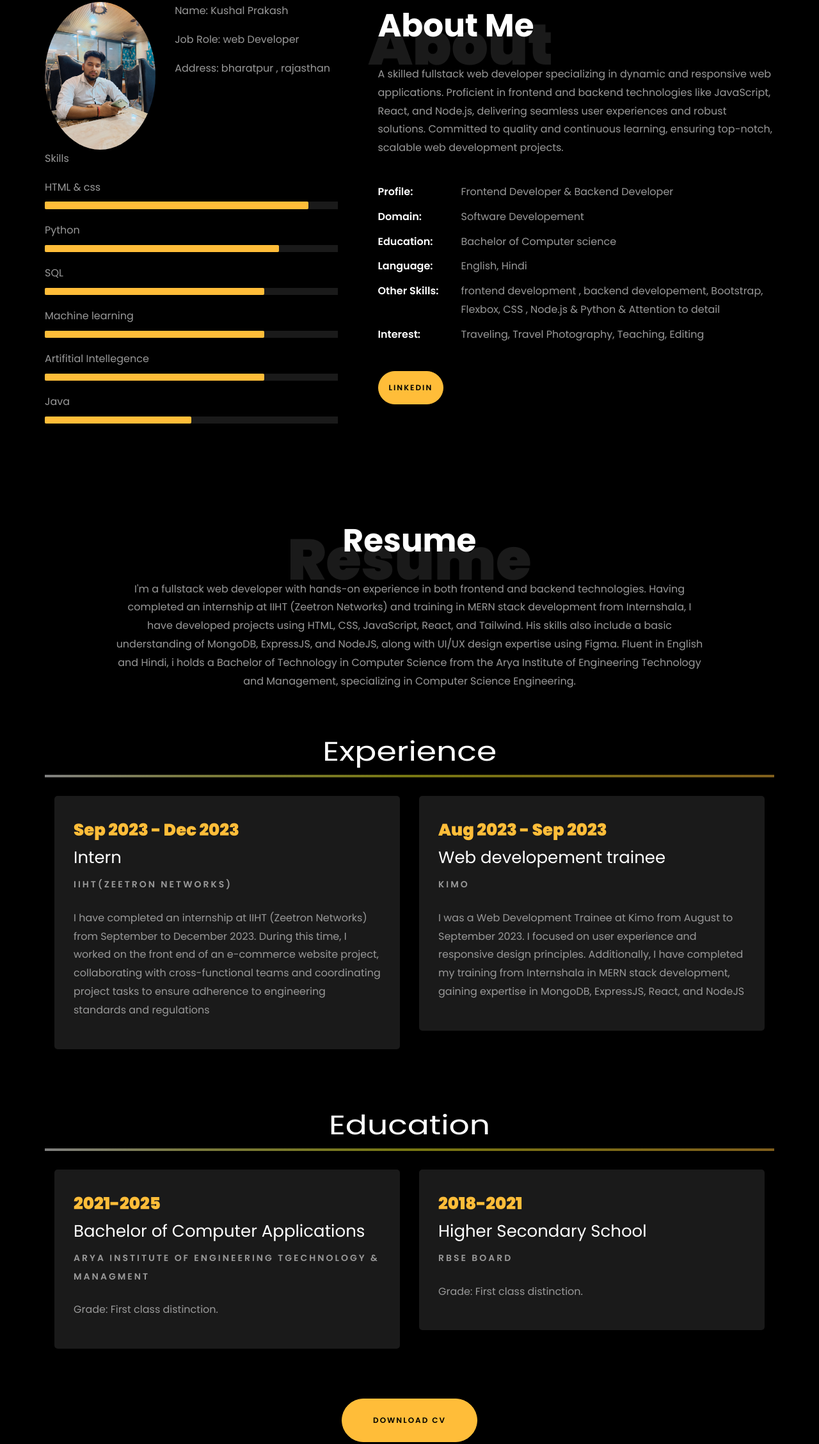
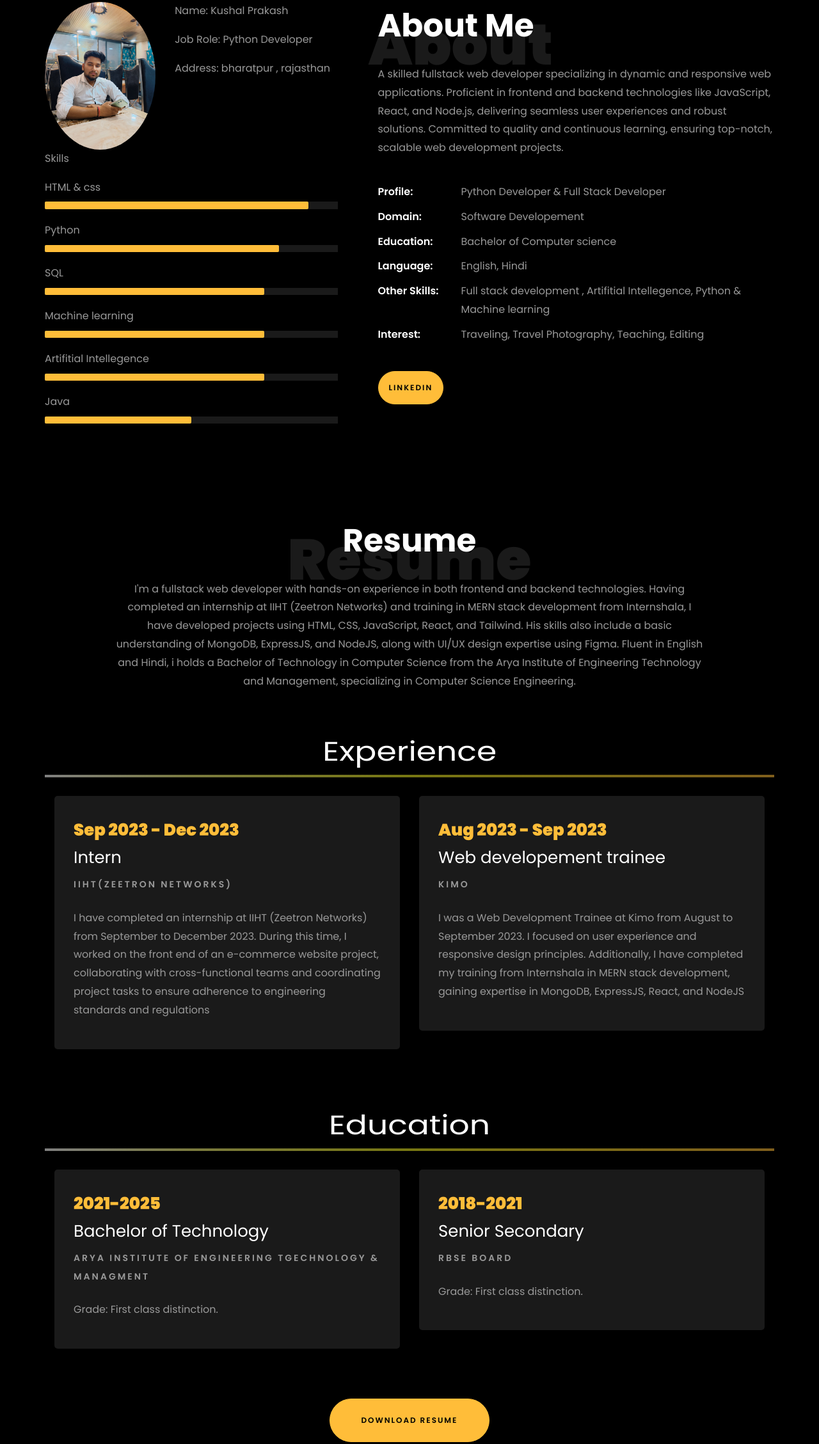
Before and after one commit to kushalprakash24/kushal-portfolio, a plain HTML site: page index.html in a window 1280 px wide. Shown: the part 859-3116 px from the top of the page at 64% size. Drawn offline with Linux system fonts and the light colour scheme; files whose address does not match are found by name.

Commit message:
Describe your changes here

```diff
--- a/index.html
+++ b/index.html
@@ -242,7 +242,7 @@
                         <p>
                           <span class="title-s">Job Role:
                           </span>
-                          <span>web Developer</span></p>
+                          <span>Python Developer</span></p>
                         <p>
                           <!-- <span class="title-s">Experience: </span> <span>5 Years 3 Months</span></p> <p> -->
                           <span class="title-s">Address:
@@ -306,7 +306,7 @@
                   <ul class="about-info mt-4 px-md-0 px-2">
                     <li class="d-flex">
                       <span>Profile:</span>
-                      <span>Frontend Developer &amp; Backend Developer</span></li>
+                      <span>Python Developer &amp; Full Stack Developer</span></li>
                     <li class="d-flex">
                       <span>Domain:</span>
                       <span>Software Developement</span></li>
@@ -320,7 +320,7 @@
                     <li class="d-flex">
                       <span>Other Skills:</span>
                       <span>
-                        frontend development , backend developement, Bootstrap, Flexbox,  CSS , Node.js & Python &amp; Attention to detail</span></li>
+                        Full stack development , Artifitial Intellegence, Python & Machine learning</span></li>
                     <li class="d-flex">
                       <span>Interest:</span>
                       <span>Traveling, Travel Photography, Teaching, Editing</span></li>
@@ -400,7 +400,7 @@
           <div class="col-md-6">
             <div class="resume-wrap ftco-animate">
               <span class="date">2021-2025</span>
-              <h2>Bachelor of Computer Applications</h2>
+              <h2>Bachelor of Technology</h2>
               <span class="position">Arya institute of engineering tgechnology & managment </span>
               <p class="mt-4">Grade: First class distinction.</p>
             </div>
@@ -409,7 +409,7 @@
           <div class="col-md-6">
             <div class="resume-wrap ftco-animate">
               <span class="date">2018-2021</span>
-              <h2>Higher Secondary School</h2>
+              <h2>Senior Secondary </h2>
               <span class="position">RBSE BOARD</span>
               <p class="mt-4">Grade: First class distinction.</p>
             </div>
@@ -419,7 +419,7 @@
         <div class="row justify-content-center mt-5">
           <div class="col-md-6 text-center ftco-animate">
             <p>
-              <a href="./Kushal Python Resume.pdf" target="_blank" class="btn btn-primary py-4 px-5">Download CV</a>
+              <a href="./Kushal Python Resume.pdf" target="_blank" class="btn btn-primary py-4 px-5">Download Resume</a>
             </p>
           </div>
         </div>
```
Also changed, not shown: 1 other file.
